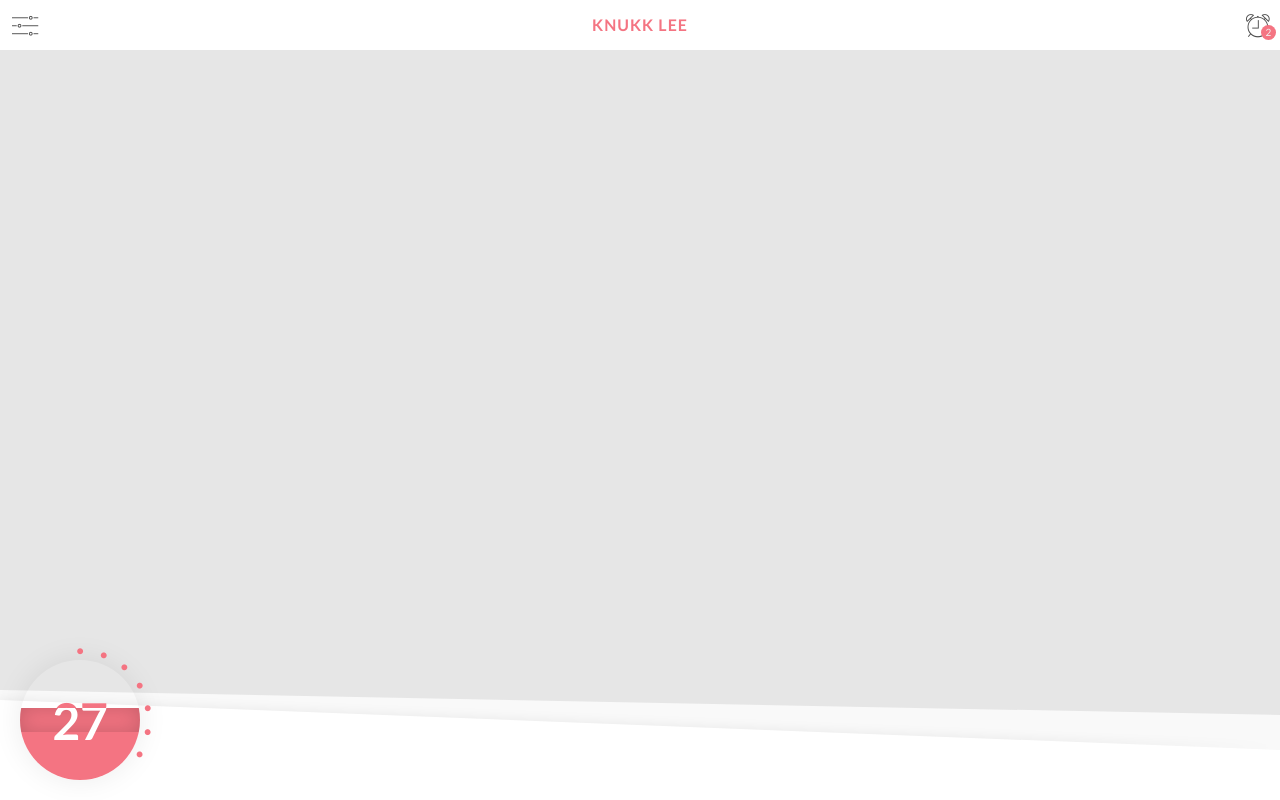
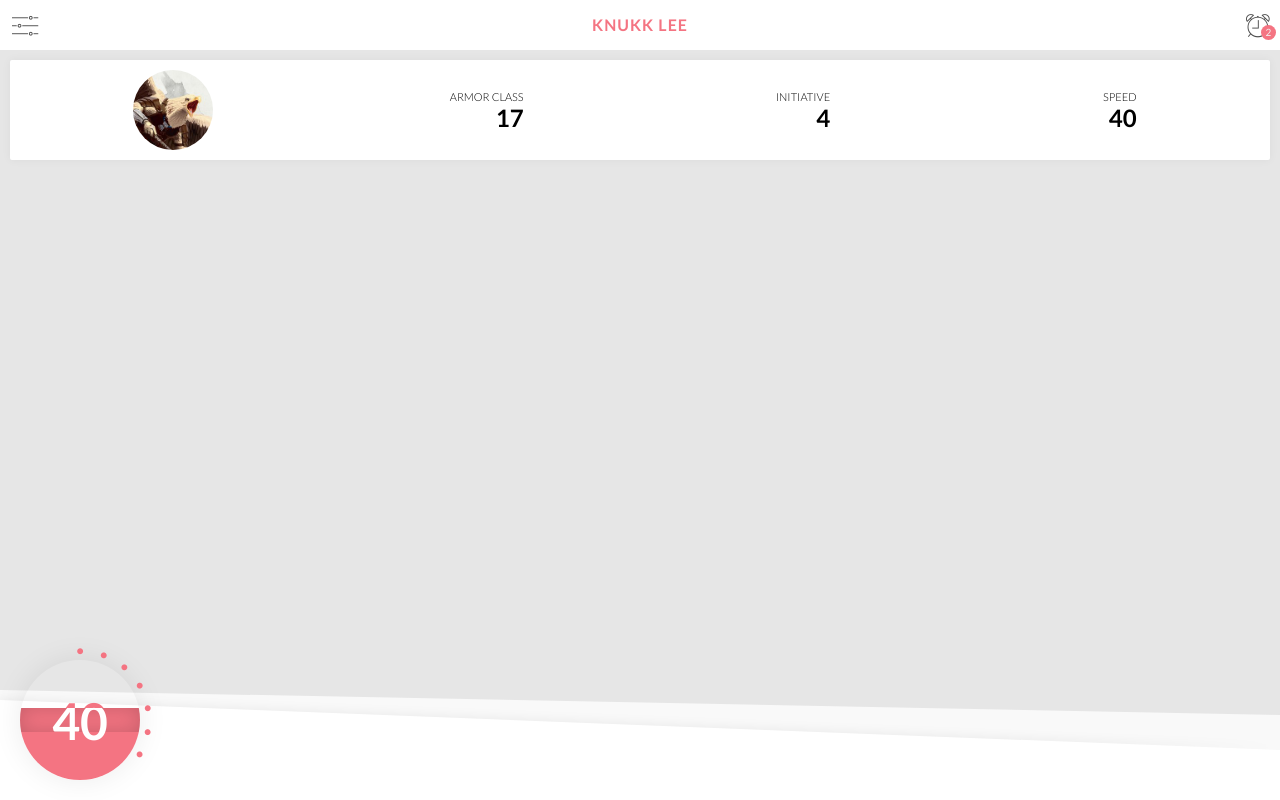
Before and after one commit to mfrisell/DND, a PHP site: page / in a window 1280 px wide. Run offline with PHP 8.4, Linux system fonts and the light colour scheme; some web fonts are replaced.

Commit message:
more info

```diff
--- a/css/style.css
+++ b/css/style.css
@@ -416,7 +416,7 @@ z-index:99;
 }
 
 .mainTempSlide {
-height:50px;
+height:0px;
 padding-top:75px;
 background-color:transparent;
 display:flex;
@@ -453,6 +453,58 @@ text-align:center;
 padding-top:50px;
 height:-webkit-calc(100% - 100px);
 box-sizing:border-box;
+}
+
+.mainFirstSlideStandard {
+width:-webkit-calc(100% - 20px);
+height:100px;
+margin:10px 0 0 10px;
+background-color:rgba(255,255,255,1.00);
+border-radius:2px;
+-webkit-box-shadow:0 0px 10px rgba(0,0,0,.05);
+display:flex;
+justify-content:space-around;
+flex-wrap: nowrap;
+}
+
+#image {
+width:80px;
+height:80px;
+float:left;
+margin:10px;
+background-image:url(../knukk.jpg);
+background-repeat:no-repeat;
+background-size:cover;
+border-radius:100px;
+}
+
+.attribute {
+width:auto;
+min-width:60px;
+height:auto;
+float:left;
+background-color:transparent;
+margin:30px 20px 0 0;
+}
+
+.attributeHeader {
+width:100%;
+height:auto;
+background-color:transparent;
+font-weight:300;
+font-size:11px;
+text-transform:uppercase;
+text-align:right;
+}
+
+.attributeNumber {
+width:100%;
+height:auto;
+background-color:transparent;
+font-weight:700;
+font-size:24px;
+text-transform:uppercase;
+text-align:right;
 }
 
 .mainSecondSlide {
--- a/index.php
+++ b/index.php
@@ -19,9 +19,6 @@ window.addEventListener('load', function() {
 <script>
 function start() {
 document.ontouchmove = function(e) {e.preventDefault()};
-
-var name = "Knukk Lee";
-$("#name").html(name);
 
 var bardinsp = {
 	name: "Bardic Inspiration",
@@ -56,21 +53,25 @@ var statsProf = {
 var lvl = 10;
 var proficiency = Math.floor((lvl-1)/4)+2;
 
+var name = "Knukk Lee";
+$("#name").html(name);
+
 var conMod = Math.floor((stats.constitution-10)/2);
 var totHealth = 10+conMod+2*(6+conMod)+(lvl-3)*(5+conMod);
 var tmpHealth = 13;
 var health = 27;
 var healthProcent = (health/totHealth)*100;
 var tmpHealthProcent = (tmpHealth/totHealth)*100;
+var tmpAndHealth = health+tmpHealth;
 
-$("#bottomMenuHealthNumbHolder").html(health);
-$("#bottomMenuHealthNumbBack").html(health);
+$("#bottomMenuHealthNumbHolder").html(tmpAndHealth);
+$("#bottomMenuHealthNumbBack").html(tmpAndHealth);
 
 $("#bottomMenuHealthRemaining").css("height", healthProcent + "%");
 $("#bottommenuHealtTmp").css("height", tmpHealthProcent + "%");
 $("#bottommenuHealtTmp").css("bottom", healthProcent + "%");
-var tmpAndHealth = healthProcent+tmpHealthProcent;
-$("#bottomMenuHealthNumb").css("height", tmpAndHealth + "%");
+var tmpAndHealthProcent = healthProcent+tmpHealthProcent;
+$("#bottomMenuHealthNumb").css("height", tmpAndHealthProcent + "%");
 
 var maxKi = lvl-3;
 var remainingKi = maxKi;
@@ -81,6 +82,12 @@ for(iVal=0;iVal<remainingKi;iVal++) {
 }
 
 $("#bottomMenuTmpHealthHolder").html(tmpSpots);
+
+var ac = 10 + (Math.floor((stats.wisdom-10)/2)) + (Math.floor((stats.dexterity-10)/2));
+
+$(".ac").html(ac);
+
+$(".init").html(Math.floor((stats.dexterity-10)/2));
 
 $.each( stats, function( key, value ) {
 	var threeKey = key.slice(0,3);
@@ -175,7 +182,23 @@ function openStuff(y) {
                     <div class="swiper-wrapper">
                     	<div class="swiper-slide mainTempSlide">
                         </div>
-                        <div class="swiper-slide mainFirstSlide"></div>
+                        <div class="swiper-slide mainFirstSlide">
+                        	<div class="mainFirstSlideStandard">
+                            	<div id="image"></div>
+                                <div class="attribute">
+                                	<div class="attributeHeader">Armor Class</div>
+                                    <div class="attributeNumber ac"></div>
+                                </div>
+                                <div class="attribute">
+                                	<div class="attributeHeader">Initiative</div>
+                                    <div class="attributeNumber init"></div>
+                                </div>
+                                <div class="attribute">
+                                	<div class="attributeHeader">Speed</div>
+                                    <div class="attributeNumber speed">40</div>
+                                </div>
+                            </div>
+                        </div>
                         <div class="swiper-slide mainSecondSlide">
                         	<div id="secondSlideTop"></div>
                             <div id="secondSlideRest">
```
